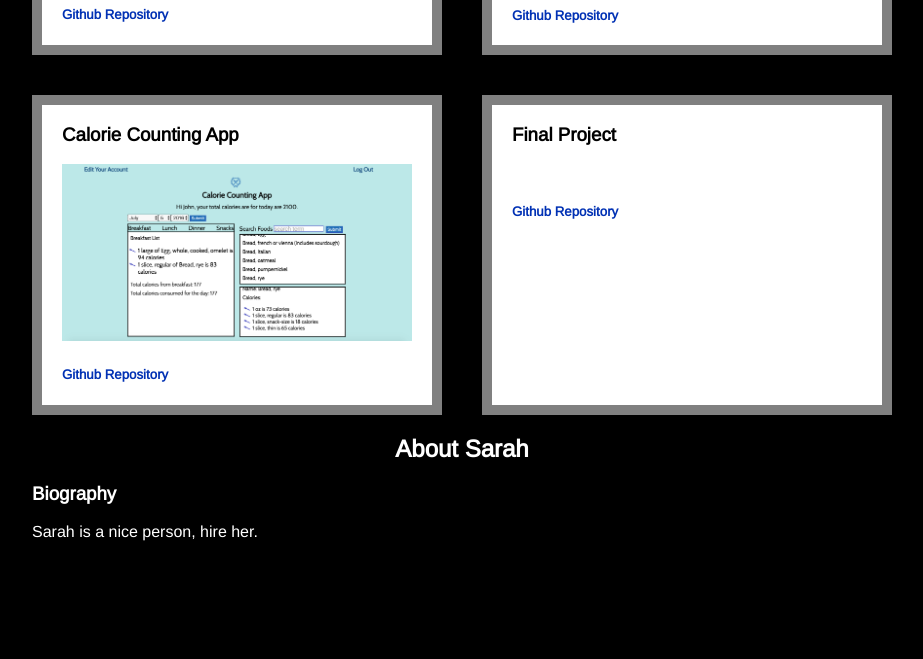
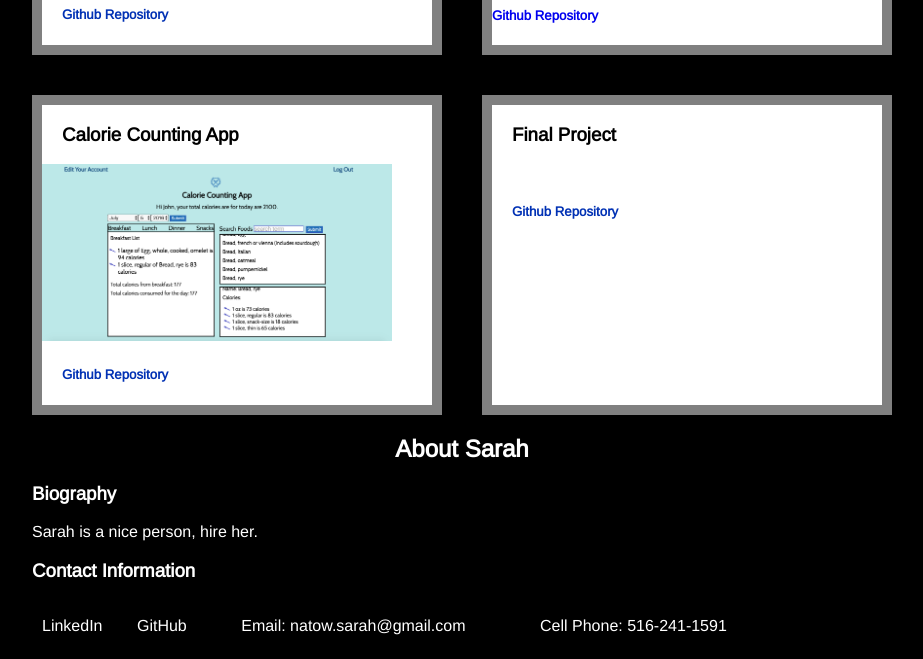
Before and after one commit to snatow/portfolio, a plain HTML site: page index.html in a window 1280 px wide. Shown: the part 353-1012 px from the top of the page, without its empty margins (178-1101 px from the left). Before the commit the page ends 910 px from the top, so only its background shows below. Drawn offline with nearby package versions, Linux system fonts and the light colour scheme.

Commit message:
adding contact information

```diff
--- a/index.html
+++ b/index.html
@@ -11,27 +11,32 @@
   <div class='project'>
     <h3>Connect Four - Zoolander Edition</h3>
     <a target="_blank" href="http://snatow.github.io/unit-1-project/"><img src="./images/project_1.png"></a>
-    <h5><a target="_blank" href="https://github.com/snatow/unit-1-project">Github Repository</a></h5>
+    <h5><a class='glink' target="_blank" href="https://github.com/snatow/unit-1-project">Github Repository</a></h5>
   </div>
   <div class='project'>
     <h3>Mad Libs with Pictures</h3>
     <a target="_blank" href="http://mad-libs-pics.herokuapp.com/mad-libs"><img src="./images/project_2b.png"></a>
-    <h5><a target="_blank" href="https://github.com/snatow/mad_libs_project_2">Github Repository</a></h5>
+    <h5><a tclass='glink' arget="_blank" href="https://github.com/snatow/mad_libs_project_2">Github Repository</a></h5>
   </div>
   <div class='project'>
     <h3>Calorie Counting App</h3>
     <a target="_blank" href="http://snatow-calorie-app.herokuapp.com/"><img src="./images/project_3.png"></a>
-    <h5><a target="_blank" href="https://github.com/snatow/calorie-app">Github Repository</a></h5>
+    <h5><a class='glink' target="_blank" href="https://github.com/snatow/calorie-app">Github Repository</a></h5>
   </div>
   <div class='project'>
     <h3>Final Project</h3>
     <a target="_blank" href=""><img src=""></a>
-    <h5><a target="_blank" href="">Github Repository</a></h5>
+    <h5><a class='glink' target="_blank" href="">Github Repository</a></h5>
   </div>
   <div class='about'>
     <h2>About Sarah</h2>
-    <h3 class='bio'>Biography</h3>
+    <h3 class='info'>Biography</h3>
     <p>Sarah is a nice person, hire her.</p>
+    <h3 class='info'>Contact Information</h3>
+    <div class='contact'><a class='clink' href="https://www.linkedin.com/in/snatow">LinkedIn</a></div>
+    <div class='contact'><a class='clink' href="https://github.com/snatow">GitHub</a></div>
+    <div class='contact'><p>Email: <a class='clink' href="mailto:natow.sarah@gmail.org">natow.sarah@gmail.com</a></p></div>
+    <div class='contact'><p>Cell Phone: 516-241-1591</p></div>
   </div>
 </div>
 
--- a/styles.css
+++ b/styles.css
@@ -30,8 +30,8 @@ h2 {
 }
 
 a {
-  margin-left: 20px;
-  color: #0131b4;
+/*  margin-left: 20px;*/
+/*  color: #0131b4;*/
   text-decoration: none;
 }
 
@@ -39,6 +39,14 @@ a:hover {
   color:  #b40131;
 }
 
+.glink {
+  margin-left: 20px;
+  color: #0131b4;
+}
+
+.clink {
+  color: white;
+}
 h3 {
   margin-left: 20px;
 }
@@ -53,6 +61,11 @@ p {
   color: white;
 }
 
-.bio {
+.info {
   color: white;
 }
+
+.contact {
+  display: inline-block;
+  margin-left: 30px;
+}
```
